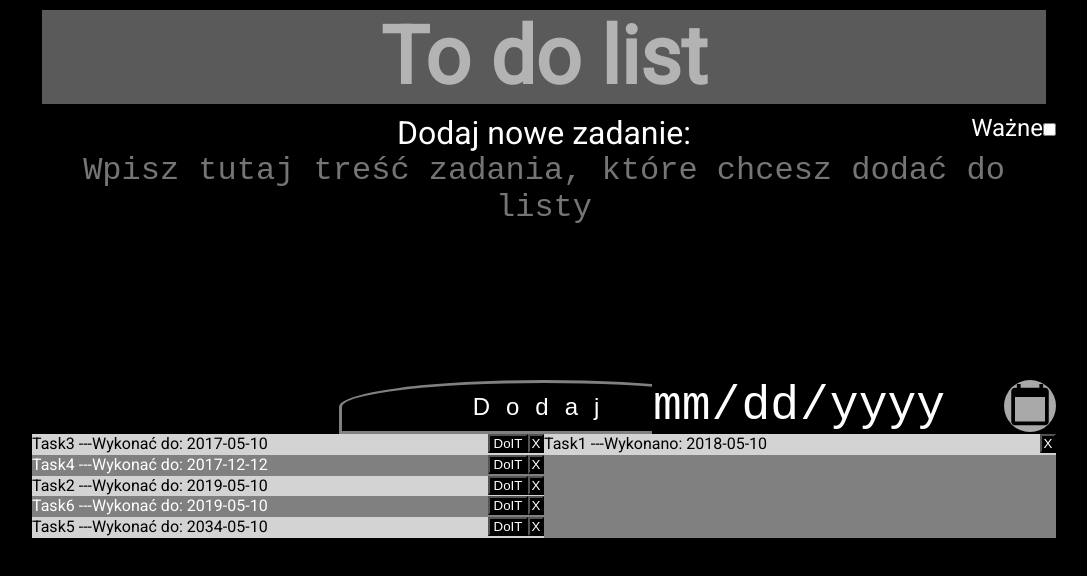
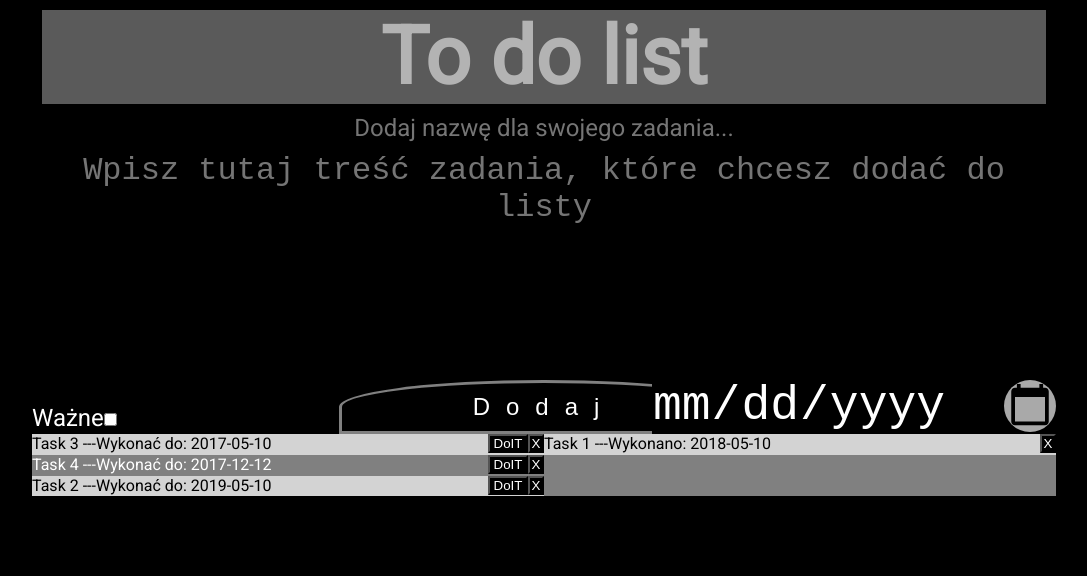
Before and after one commit to Seithar2017/ToDoApp-CRA, a React (Create React App) app: page / in a window 1280 px wide. Shown: the top 576 px of the page, without its empty margins (96-1183 px from the left). Built offline with nearby package versions, Linux system fonts and the light colour scheme.

Commit message:
add title value to Task and modify some styles

```diff
--- a/src/App.js
+++ b/src/App.js
@@ -8,64 +8,53 @@ class App extends Component {
     tasks: [
       {
         id: 1,
-        text: "Task1",
+        text:
+          "Lorem, ipsum dolor sit amet consectetur adipisicing elit. Quo laboriosam ut inventore maiores nemo explicabo earum esse, numquam magnam tenetur mollitia provident at, rerum consectetur veritatis labore, sit doloremque quae!1",
         done: true,
         doByDate: "",
         finishedAtDate: "2018-05-10",
         important: false,
         preview: "",
+        title: "Task 1",
       },
       {
         id: 2,
-        text: "Task2",
+        text:
+          "Lorem ipsum dolor, sit amet consectetur adipisicing elit. Perferendis amet consequuntur, debitis incidunt laboriosam possimus temporibus? Inventore quidem explicabo placeat? Mollitia aut quos nisi. Maiores incidunt eaque officiis beatae dignissimos!2",
         done: false,
         doByDate: "2019-05-10",
         finishedAtDate: "",
         important: false,
         preview: "",
+        title: "Task 2",
       },
       {
         id: 3,
-        text: "Task3",
+        text:
+          "Lorem ipsum dolor sit amet consectetur adipisicing elit. Unde, ullam? At sint, officiis id a, nesciunt praesentium quidem doloremque, consequuntur rerum dolores et voluptas ipsam cupiditate dolore quibusdam fugiat! Quia.3",
         done: false,
         doByDate: "2017-05-10",
         finishedAtDate: "",
         important: false,
         preview: "",
+        title: "Task 3",
       },
       {
         id: 4,
-        text: "Task4",
+        text:
+          "Lorem ipsum dolor sit amet consectetur adipisicing elit. Dolorum beatae reiciendis in hic enim voluptatum asperiores ipsum nulla minima. Voluptatum esse dignissimos corporis necessitatibus rerum amet placeat incidunt magni aspernatur!4",
         done: false,
         doByDate: "2017-12-12",
         finishedAtDate: "",
         important: false,
         preview: "",
-      },
-      {
-        id: 5,
-        text: "Task5",
-        done: false,
-        doByDate: "2034-05-10",
-        finishedAtDate: "",
-        important: false,
-        preview: "",
-      },
-      {
-        id: 6,
-        text: "Task6",
-        done: false,
-        doByDate: "2019-05-10",
-        finishedAtDate: "",
-        important: false,
-        preview: "",
+        title: "Task 4",
       },
     ],
   };
 
   switchPreview = (id) => {
     const index = this.state.tasks.findIndex((task) => task.id === id);
-    //THIS IF PREVENTS TRIGGERING ON PARENT WHILE CLICK ON DELETE/DOIT BUTTON IN TASK COMPONENT
     if (index !== -1) {
       const tasks = this.state.tasks;
       if (tasks[index].preview === "") {
--- a/src/components/AddTask.js
+++ b/src/components/AddTask.js
@@ -11,6 +11,7 @@ class AddTask extends Component {
     finishedAtDate: "",
     important: false,
     preview: "",
+    title: "",
   };
 
   handleChange = (e) => {
@@ -50,9 +51,14 @@ class AddTask extends Component {
   render() {
     return (
       <form id="addTaskForm" onSubmit={this.handleSubmit}>
-        <label id="newTaskLabel" htmlFor="newTask">
-          Dodaj nowe zadanie:
-        </label>
+        <input
+          type="text"
+          id="titleInput"
+          placeholder="Dodaj nazwę dla swojego zadania..."
+          name="title"
+          value={this.state.title}
+          onChange={this.handleChange}
+        />
         <textarea
           type="textarea"
           id="newTaskText"
--- a/src/components/Task.js
+++ b/src/components/Task.js
@@ -12,7 +12,7 @@ const Task = (props) => {
         }}
         className={"task " + props.preview}
       >
-        {props.text} ---
+        {props.preview === "active" ? props.text : props.title} ---
         {props.done
           ? `Wykonano:  ${props.finishedAtDate}`
           : `Wykonać do: ${props.doByDate}`}
--- a/src/components/TaskList.js
+++ b/src/components/TaskList.js
@@ -28,6 +28,7 @@ const TaskList = (props) => {
         delete={props.delete}
         switchPreview={props.switchPreview}
         preview={task.preview}
+        title={task.title}
       />
     );
   });
@@ -46,6 +47,7 @@ const TaskList = (props) => {
           do={props.do}
           switchPreview={props.switchPreview}
           preview={task.preview}
+          title={task.title}
         />
       );
     } else return null;
--- a/src/styles/AddTask.css
+++ b/src/styles/AddTask.css
@@ -23,16 +23,6 @@ button:active {
   position: relative;
   height: 40vh;
 }
-#newTaskLabel {
-  position: absolute;
-  width: 100%;
-  text-align: center;
-  font-size: 2rem;
-  z-index: 1;
-}
-#newTaskLabel::selection {
-  background-color: black;
-}
 #newTaskText {
   text-align: center;
   position: absolute;
@@ -46,8 +36,27 @@ button:active {
   color: white;
   caret-color: gray;
 }
+
 #newTaskText:focus {
   outline: none;
+  color: yellow;
+}
+
+#titleInput {
+  font-size: 1.5rem;
+  color: white;
+  width: 100%;
+  text-align: center;
+  position: absolute;
+  outline: none;
+  border: none;
+  caret-color: gray;
+}
+#titleInput::placeholder {
+  font-family: "Roboto", sans-serif;
+}
+
+#titleInput:focus {
   color: yellow;
 }
 #dateInput {
@@ -85,5 +94,7 @@ button:active {
   color: white;
   z-index: 1;
   font-size: 1.5rem;
-  right: 0;
+  left: 0;
+  bottom: 0;
+  margin-bottom: 2px;
 }
--- a/src/styles/Task.css
+++ b/src/styles/Task.css
@@ -44,7 +44,6 @@ p.task:hover {
 }
 p.task.active {
   text-align: center;
-
   animation-name: taskslide;
   animation-duration: 0.3s;
   animation-fill-mode: both;
```
